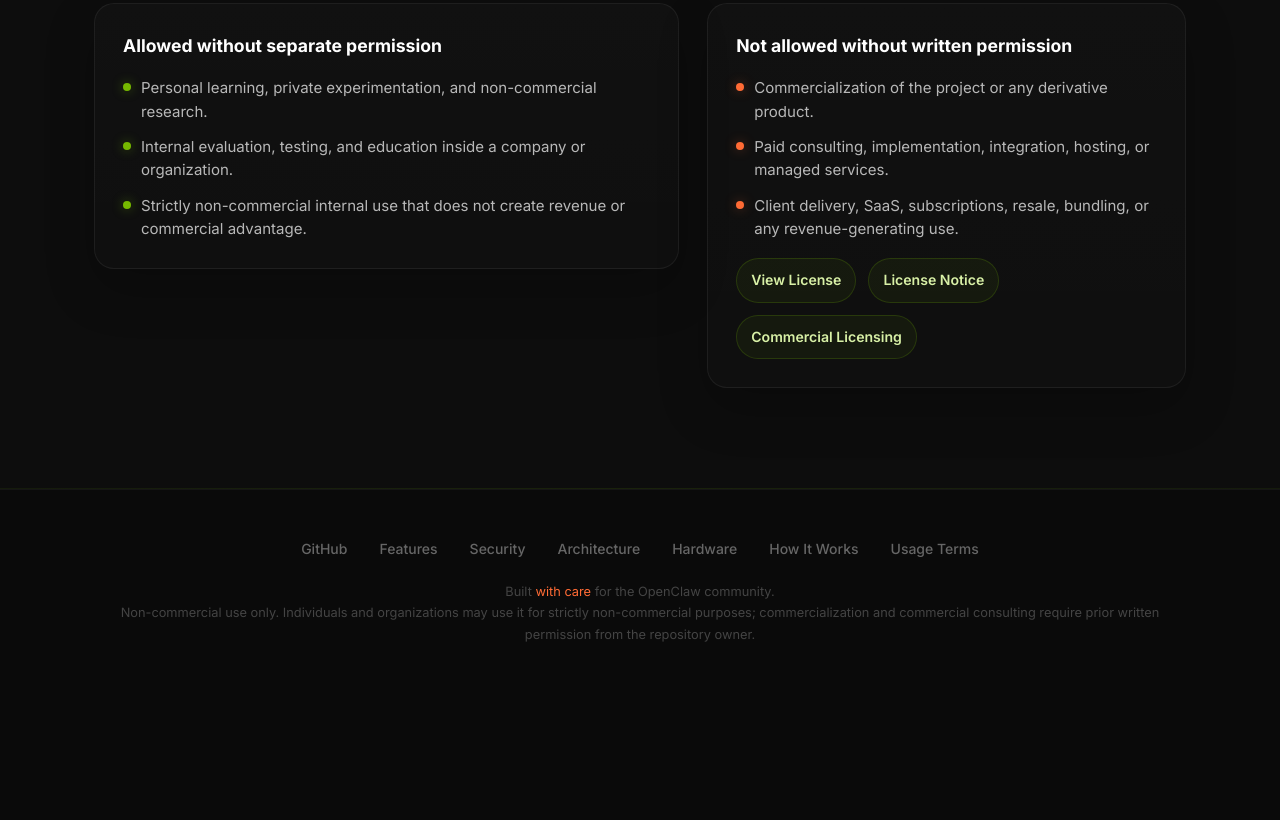
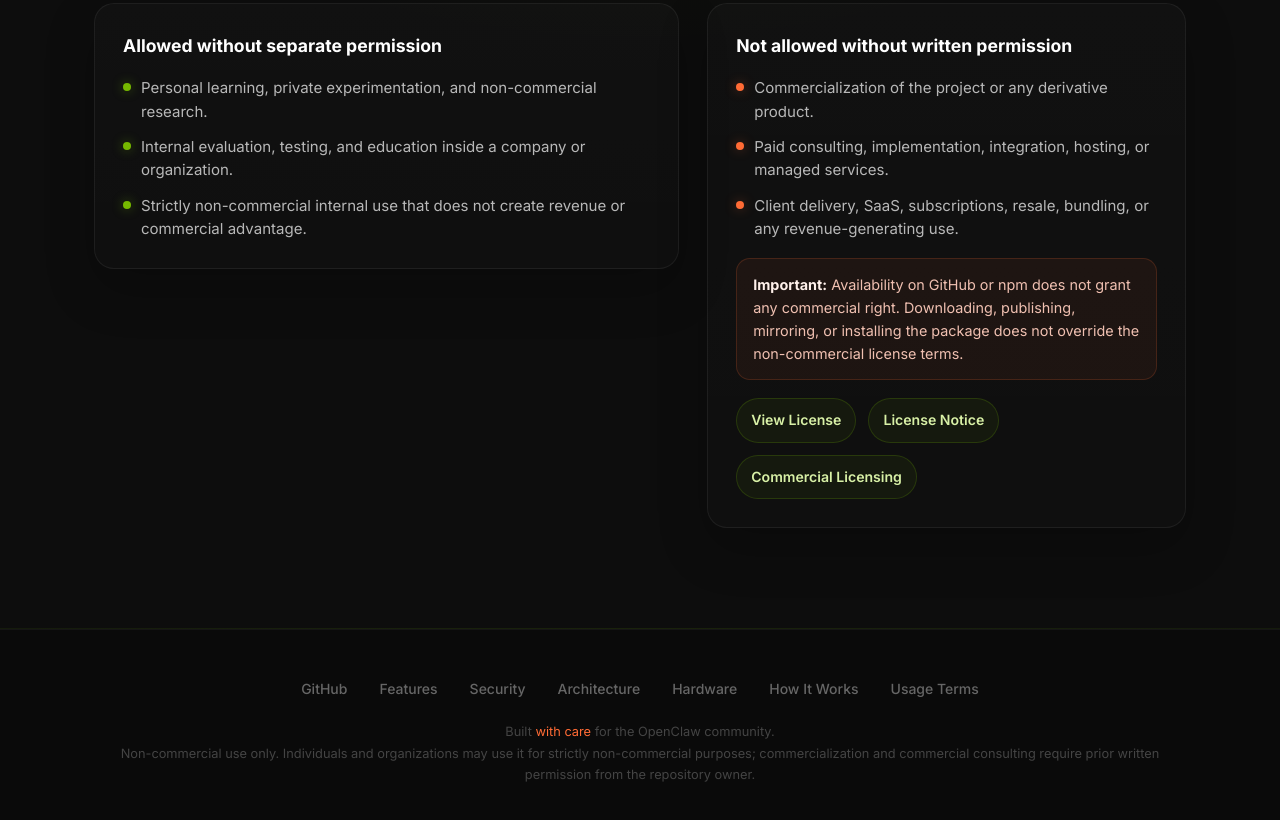
Before and after one commit to Remittanceluo951/clawspark, a website: page web/index.html in a window 1280 px wide. Shown: the part 8239-9059 px from the top of the page. Before the commit the page ends 8933 px from the top, so only its background shows below. Drawn offline with Linux system fonts and the light colour scheme.

Commit message:
Update Policty and About

```diff
--- a/package.json
+++ b/package.json
@@ -1,7 +1,7 @@
 {
   "name": "@hitechclaw/clawspark",
   "version": "2.1.0",
-  "description": "One-command OpenClaw installer and CLI for local, CPU-first, and API-backed AI agent deployments.",
+  "description": "One-command OpenClaw installer and CLI for local, CPU-first, and API-backed AI agent deployments for strictly non-commercial use.",
   "author": "hitechclaw",
   "license": "SEE LICENSE IN LICENSE",
   "homepage": "https://github.com/thanhan92-f1/clawspark#readme",
@@ -20,7 +20,9 @@
     "installer",
     "local-ai",
     "cpu-ai",
-    "api-gateway"
+    "api-gateway",
+    "non-commercial",
+    "source-available"
   ],
   "bin": {
     "clawspark": "clawspark"
--- a/web/index.html
+++ b/web/index.html
@@ -1072,6 +1072,21 @@
       flex-wrap: wrap;
       gap: 12px;
       margin-top: 18px;
+    }
+
+    .usage-warning {
+      margin-top: 18px;
+      padding: 14px 16px;
+      border-radius: 14px;
+      border: 1px solid rgba(255, 107, 53, 0.18);
+      background: rgba(255, 107, 53, 0.06);
+      color: #f0c0b1;
+      font-size: 0.9rem;
+      line-height: 1.6;
+    }
+
+    .usage-warning strong {
+      color: #fff1eb;
     }
 
     .usage-link {
@@ -1913,10 +1928,14 @@
             <li><span class="usage-dot blocked"></span><span>Client delivery, SaaS, subscriptions, resale, bundling, or any revenue-generating use.</span></li>
           </ul>
 
+          <div class="usage-warning">
+            <strong>Important:</strong> Availability on GitHub or npm does not grant any commercial right. Downloading, publishing, mirroring, or installing the package does not override the non-commercial license terms.
+          </div>
+
           <div class="usage-links">
-            <a class="usage-link" href="../LICENSE">View License</a>
-            <a class="usage-link" href="../NOTICE">License Notice</a>
-            <a class="usage-link" href="../COMMERCIAL-LICENSE.md">Commercial Licensing</a>
+            <a class="usage-link" href="https://github.com/thanhan92-f1/clawspark/blob/main/LICENSE" target="_blank" rel="noopener">View License</a>
+            <a class="usage-link" href="https://github.com/thanhan92-f1/clawspark/blob/main/NOTICE" target="_blank" rel="noopener">License Notice</a>
+            <a class="usage-link" href="https://github.com/thanhan92-f1/clawspark/blob/main/COMMERCIAL-LICENSE.md" target="_blank" rel="noopener">Commercial Licensing</a>
           </div>
         </div>
       </div>
```
Also changed, not shown: CHANGELOG.md, README.md.
